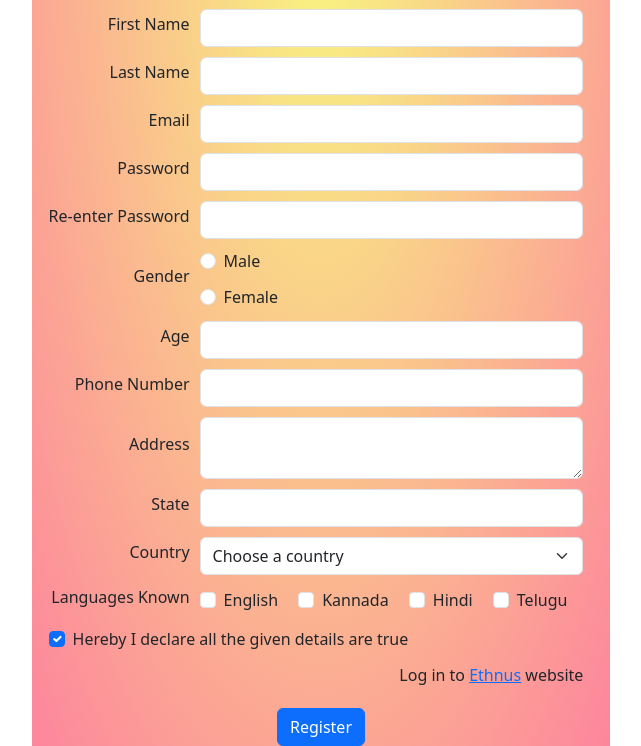
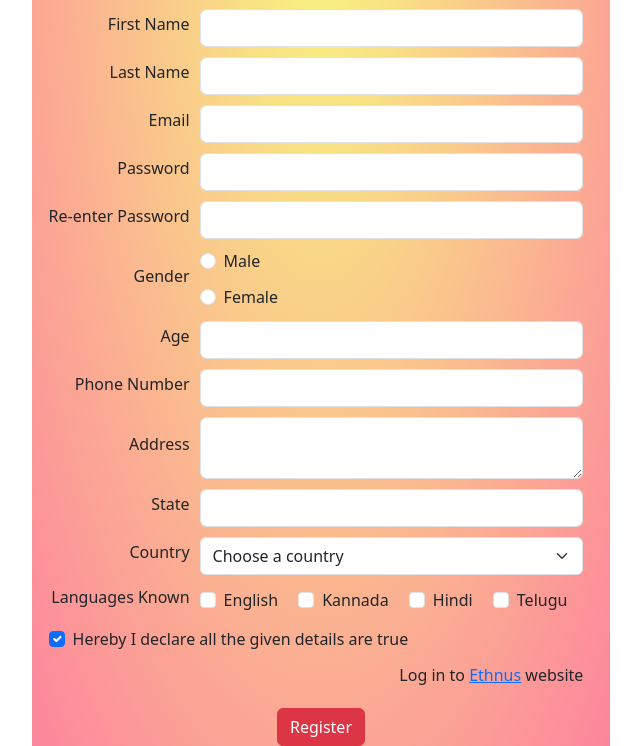
Before and after one commit to kevinseban/Tasks-2, a plain HTML site: page Javascript Tasks/task8.html in a window 1280 px wide. Shown: the part 106-852 px from the top of the page, without its empty margins (319-960 px from the left). Drawn offline with nearby package versions, Linux system fonts and the light colour scheme.

Commit message:
Update task8.html

```diff
--- a/Javascript Tasks/task8.html
+++ b/Javascript Tasks/task8.html
@@ -148,7 +148,7 @@
                 </tr>
             </table>
             <div id="btn" class="text-center">
-                <button type="submit" class="btn btn-primary">Register</button>
+                <button type="submit" class="btn btn-danger">Register</button>
             </div>
         </form>
     </div>
```
